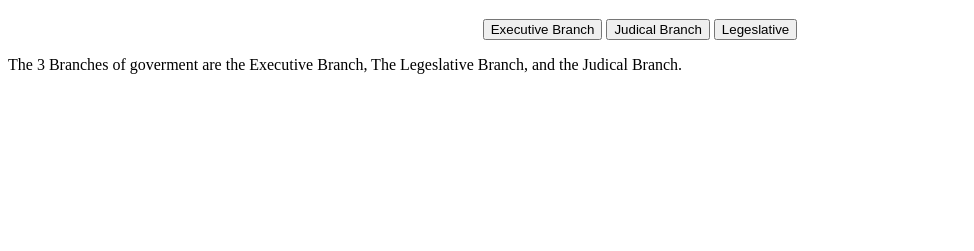
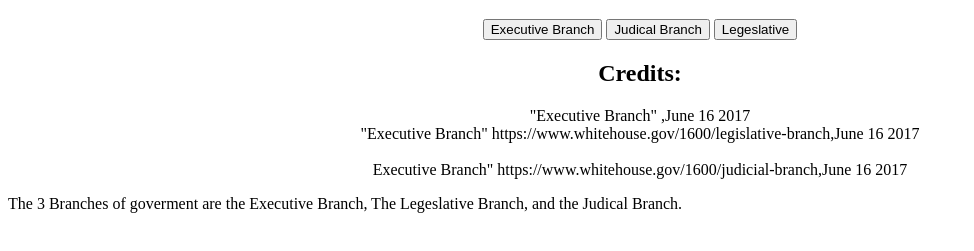
Before and after one commit to Ieatcookieseveryday/grade5_social_studies, a plain HTML site: page index.html in a window 1280 px wide. Shown: the part 61-312 px from the top of the page, without its empty margins (0-974 px from the left). Drawn offline with Linux system fonts and the light colour scheme.

Commit message:
Update index.html

```diff
--- a/index.html
+++ b/index.html
@@ -12,6 +12,8 @@
      <button onclick="displayResult()">Executive Branch</button>
     <button onclick="displayResult1()">Judical Branch</button>
     <button onclick="displayResult2()">Legeslative</button>
+  <h2>Credits:</h2>
+  <p>"Executive Branch" ,June 16 2017<br>"Executive Branch" https://www.whitehouse.gov/1600/legislative-branch,June 16 2017<br><br>Executive Branch" https://www.whitehouse.gov/1600/judicial-branch,June 16 2017<br></p>
     </div>
     <p id = "myp">The 3 Branches of goverment are the Executive Branch, The Legeslative Branch, and the Judical Branch.<br></p>
     <script>
```
